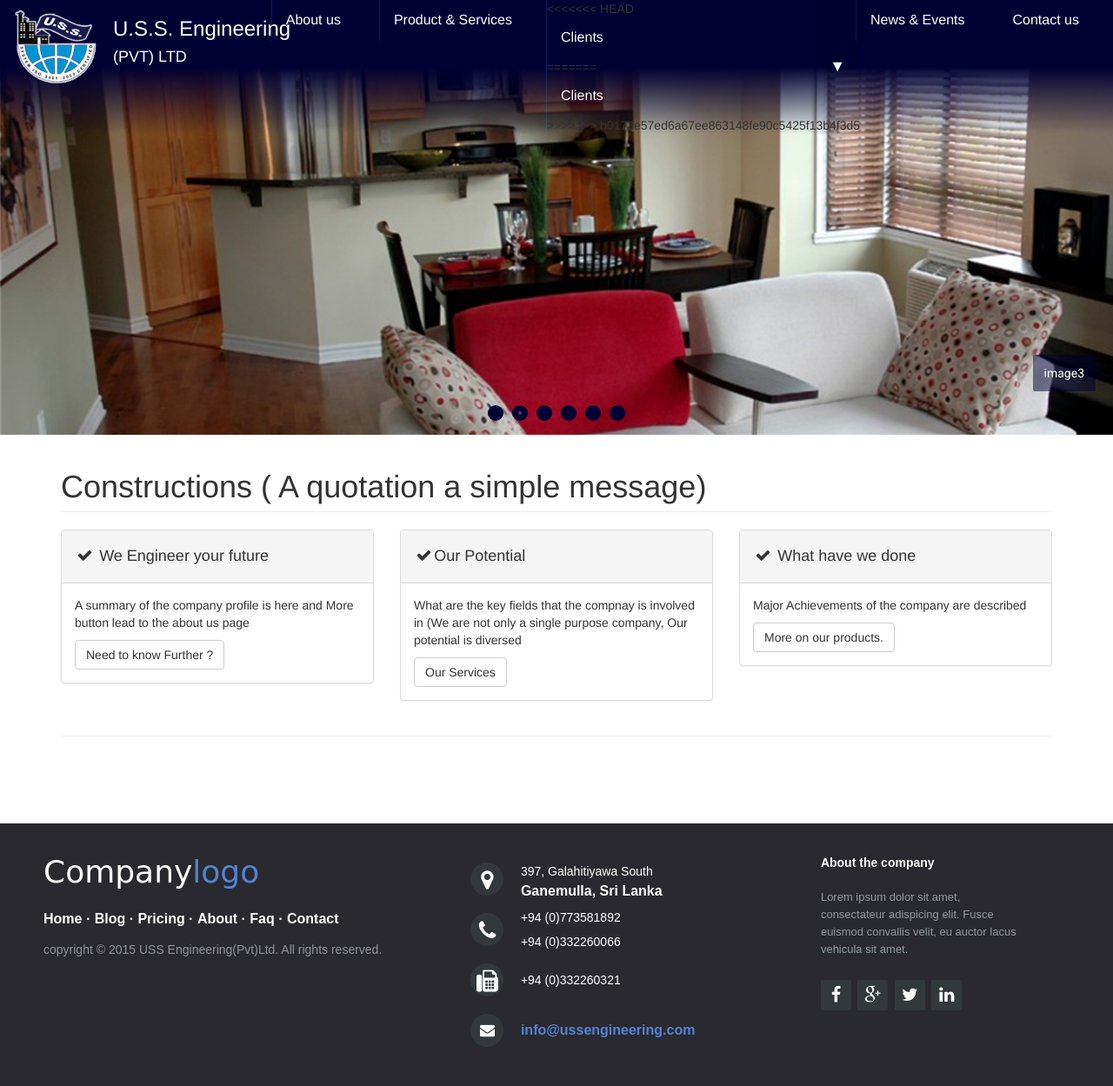
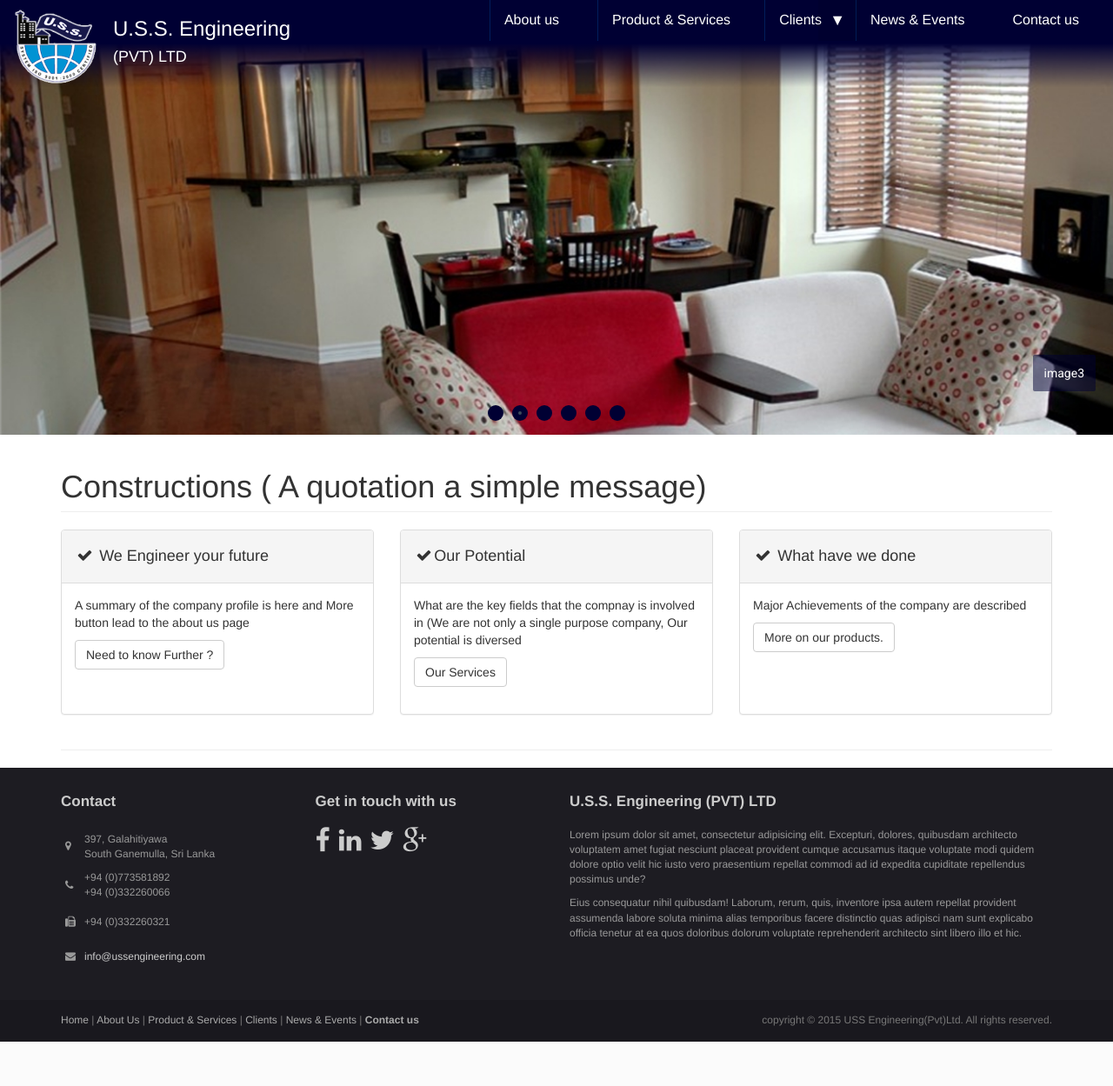
Before and after one commit to RTR-ITF/usse-web, a PHP site: page /index.php in a window 1280 px wide. Shown: the whole page at 87% size. After the commit the page ends 1198 px from the top, so only its background shows below. Run offline with PHP 8.4, Linux system fonts and the light colour scheme.

Commit message:
product and services css

```diff
--- a/css/styles_kasun.css
+++ b/css/styles_kasun.css
@@ -1,18 +1,49 @@
-/* Autohide navbar */
-.slideUp { top:-100px; }
-.headroom { -webkit-transition: all 0.4s ease-out; -moz-transition: all 0.4s ease-out; -o-transition: all 0.4s ease-out; transition: all 0.4s ease-out; }
+td {
+    height: 40px;
+    vertical-align: middle;
+	padding:5px;
+}
 
 
+.panel-body {
+    padding: 15px;
+    height: 150px;
+    overflow: hidden;
+}
 
+/* Footer */
+.footer1 { background: rgb(29, 28, 34); padding: 30px 0 0 0; font-size: 12px; color: #999; }
+	.footer1 a { color: #ccc; }
+		.footer1 a:hover {color: #fff; }
+	.footer1 .widget { margin-bottom:30px; }
+	.footer1 .widget-title { font-size: 17px; font-weight: bold; color: #ccc; margin: 0 0 20px; }
+	.footer1 .entry-meta { border-top: 1px solid #ccc; border-bottom: 1px solid #ccc; margin: 0 0 35px 0; padding: 2px 0; color: #888888; font-size: 12px; font-size: 0.75rem; }
+		.footer1 .entry-meta a { color: #333333; }
+		.footer1 .entry-meta .meta-in { border-top: 1px solid #ccc; border-bottom: 1px solid #ccc; padding: 10px 0; }
+	.follow-me-icons { font-size:30px; }
+		.follow-me-icons i { float:left; margin:0 10px 0 0; }
+
+.footer2 { background: #19181E;; padding: 15px 0; color: #777; font-size: 12px; }
+	.footer2 a { color: #aaa; }
+		.footer2 a:hover { color: #fff; }
+		.footer2 p { margin: 0; }
+
+	.widget-simplenav { margin-left:-5px; }
+	.widget-simplenav a{ margin:0 5px; }
+
+	.footer2 .container {
+    min-height: 0px;
+}
 
 
 .scrollup {
     width: 40px;
     height: 40px;
     position: fixed;
-    bottom: 50px;
+    bottom: 5px;
     right: 50px;
     display: none;
+	z-index:100;
 }
 
 .scrollup>img{
@@ -162,19 +193,19 @@
 .footer-distributed .footer-center i{
 	background-color:  #33383b;
 	color: #ffffff;
-	font-size: 25px;
-	width: 38px;
-	height: 38px;
+	font-size: 18px;
+	width: 30px;
+	height: 30px;
 	border-radius: 50%;
 	text-align: center;
-	line-height: 42px;
+	line-height: 35px;
 	margin: 10px 15px;
 	vertical-align: middle;
 }
 
 .footer-distributed .footer-center i.fa-envelope{
 	font-size: 17px;
-	line-height: 38px;
+	line-height: 33px;
 }
 
 .footer-distributed .footer-center p{
--- a/includes/footer.php
+++ b/includes/footer.php
@@ -4,69 +4,112 @@
 </div>
 <a href="#" class="scrollup"><img src="company-logo/top.png"></a>
         <!-- Footer -->
-		<footer class="footer-distributed">
+		<footer id="footer" class="top-space">
 
-			<div class="footer-left">
 
-				<h3>Company<span>logo</span></h3>
 
-				<p class="footer-links">
-					<a href="#">Home</a>
-					·
-					<a href="#">Blog</a>
-					·
-					<a href="#">Pricing</a>
-					·
-					<a href="#">About</a>
-					·
-					<a href="#">Faq</a>
-					·
-					<a href="#">Contact</a>
-				</p>
+			<div class="footer1">
+			<div class="container">
+				<div class="row">
 
-				<p class="footer-company-name">copyright &copy 2015 USS Engineering(Pvt)Ltd. All rights reserved.</p>
+					<div class="col-md-3 widget">
+						<h3 class="widget-title">Contact</h3>
+						<div class="widget-body">
+						<table>
+							<tr>
+								<td align="top">
+										<i class="fa fa-map-marker"></i>
+								</td>
+								<td>
+											397, Galahitiyawa <br>South Ganemulla, Sri Lanka
+							</tr>
+
+							<tr>
+								<td>
+										<i class="fa fa-phone"></i>
+								</td>
+								<td>
+											+94 (0)773581892<br> +94 (0)332260066
+								</td>
+							</tr>
+
+							<tr>
+								<td>
+										<i class="fa fa-fax"></i>
+								</td>
+								<td>
+											+94 (0)332260321
+								</td>
+							</tr>
+
+							<tr>
+								<td>
+										<i class="fa fa-envelope"></i>
+								</td>
+								<td>
+											<a href="mailto:info@ussengineering.com?Subject=Enquiry from U.S.S Engineering web site" class="email">info@ussengineering.com</a>
+								</td>
+							</tr>
+						</table>
+
+
+						</div>
 					</div>
 
-			<div class="footer-center">
-
-				<div>
-					<i class="fa fa-map-marker"></i>
-					<p><span>397, Galahitiyawa South</span> Ganemulla, Sri Lanka</p>
+					<div class="col-md-3 widget">
+						<h3 class="widget-title">Get in touch with us</h3>
+						<div class="widget-body">
+							<p class="follow-me-icons">
+								<a href=""><i class="fa fa-facebook fa-2"></i></a>
+								<a href=""><i class="fa fa-linkedin fa-2"></i></a>
+								<a href=""><i class="fa fa-twitter fa-2"></i></a>
+								<a href=""><i class="fa fa-google-plus fa-2"></i></a>
+							</p>
+							<br>
+						</div>
 					</div>
 
-				<div>
-					<i class="fa fa-phone"></i>
-					<p><span>+94 (0)773581892<br> +94 (0)332260066</span></p>
+					<div class="col-md-6 widget">
+						<h3 class="widget-title">U.S.S. Engineering (PVT) LTD </h3>
+						<div class="widget-body">
+							<p>Lorem ipsum dolor sit amet, consectetur adipisicing elit. Excepturi, dolores, quibusdam architecto voluptatem amet fugiat nesciunt placeat provident cumque accusamus itaque voluptate modi
+quidem dolore optio velit hic iusto vero praesentium repellat commodi ad id expedita cupiditate repellendus possimus unde?</p>
+							<p>Eius consequatur nihil quibusdam! Laborum, rerum, quis, inventore ipsa autem repellat provident assumenda labore soluta minima alias temporibus facere distinctio quas adipisci nam sunt
+explicabo officia tenetur at ea quos doloribus dolorum voluptate reprehenderit architecto sint libero illo et hic.</p>
+						</div>
 					</div>
 
-				<div>
-					<i class="fa fa-fax"></i>
-					<p><span>+94 (0)332260321</span></p>
+				</div> <!-- /row of widgets -->
+			</div>
 		</div>
 
-				<div>
-					<i class="fa fa-envelope"></i>
-					<p><a href="mailto:info@ussengineering.com?Subject=Enquiry from U.S.S Engineering web site" class="email">info@ussengineering.com</a></p>
+			<div class="footer2">
+			<div class="container">
+				<div class="row">
+
+					<div class="col-md-6 widget">
+						<div class="widget-body">
+							<p class="simplenav">
+								<a href="index.php">Home</a> |
+								<a href="about.html">About Us</a> |
+								<a href="about.html">Product & Services</a> |
+								<a href="sidebar-right.html">Clients</a> |
+								<a href="contact.html">News & Events</a> |
+								<b><a href="signup.html">Contact us</a></b>
+							</p>
+						</div>
 					</div>
 
+					<div class="col-md-6 widget">
+						<div class="widget-body">
+							<p class="text-right">
+								copyright &copy 2015 USS Engineering(Pvt)Ltd. All rights reserved.
+							</p>
+						</div>
 					</div>
 
-			<div class="footer-right">
-
-				<p class="footer-company-about">
-					<span>About the company</span>
-					Lorem ipsum dolor sit amet, consectateur adispicing elit. Fusce euismod convallis velit, eu auctor lacus vehicula sit amet.
-				</p>
-
-				<div class="footer-icons">
-
-					<a href="#"><i class="fa fa-facebook"></i></a>
-					<a href="#"><i class="fa fa-google-plus"></i></a>
-					<a href="#"><i class="fa fa-twitter"></i></a>
-					<a href="#"><i class="fa fa-linkedin"></i></a>
-
+				</div> <!-- /row of widgets -->
 			</div>
-
 		</div>
 
 		</footer>
--- a/includes/nav-bar.php
+++ b/includes/nav-bar.php
@@ -28,10 +28,7 @@
                         <a href="news-events.php">News & Events</a>
                     </li>
                     <li>
-<<<<<<< HEAD
                         <a href="clients.php">Clients</a>
-=======
-                        <a href="principal-clients.php">Clients</a>
 						<ul style="display: block; height: 1px; padding-top: 0px; margin-top: 0px; padding-bottom: 0px; margin-bottom: 0px;">
 									<li>
 										<a href="#">Slim Menu 1.1</a>
@@ -49,7 +46,6 @@
 									<li><a href="#">Slim Menu 1.2</a></li>
 								</ul>
 								<span class="sub-collapser expanded"><i></i></span>
->>>>>>> b0173e57ed6a67ee863148fe90c5425f13b4f3d5
                     </li>
                     <li>
                         <a href="services.php">Product & Services</a>
--- a/js/uss_web.js
+++ b/js/uss_web.js
@@ -6,7 +6,7 @@
 		$(document).ready(function () {
 
 		$(window).scroll(function () {
-				if ($(this).scrollTop() > 100) {
+				if ($(this).scrollTop() > 200) {
 					$('.scrollup').fadeIn();
 				} else {
 					$('.scrollup').fadeOut();
```
Lines whose indentation alone changed are shown as unchanged.
